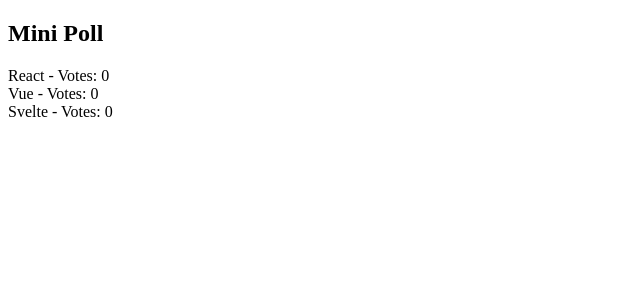
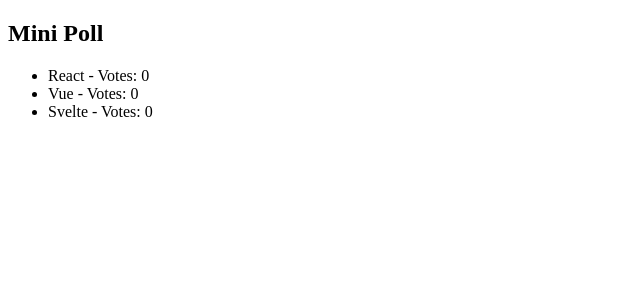
Before and after one commit to erezCohen31/react-poll, a React (Vite) app: page / in a window 1280 px wide. Shown: the top 300 px of the page, without its empty margins (0-640 px from the left). Built offline with nearby package versions, Linux system fonts and the light colour scheme.

Commit message:
change to ul

```diff
--- a/src/App.tsx
+++ b/src/App.tsx
@@ -14,13 +14,13 @@
   return (
     <div>
       <h2>Mini Poll</h2>
-      <div>
+      <ul>
         {options.map((option) => (
-          <div key={option}>
+          <li key={option}>
             {option} - Votes: {votes[option]}
-          </div>
+          </li>
         ))}
-      </div>
+      </ul>
     </div>
   );
 }
```
